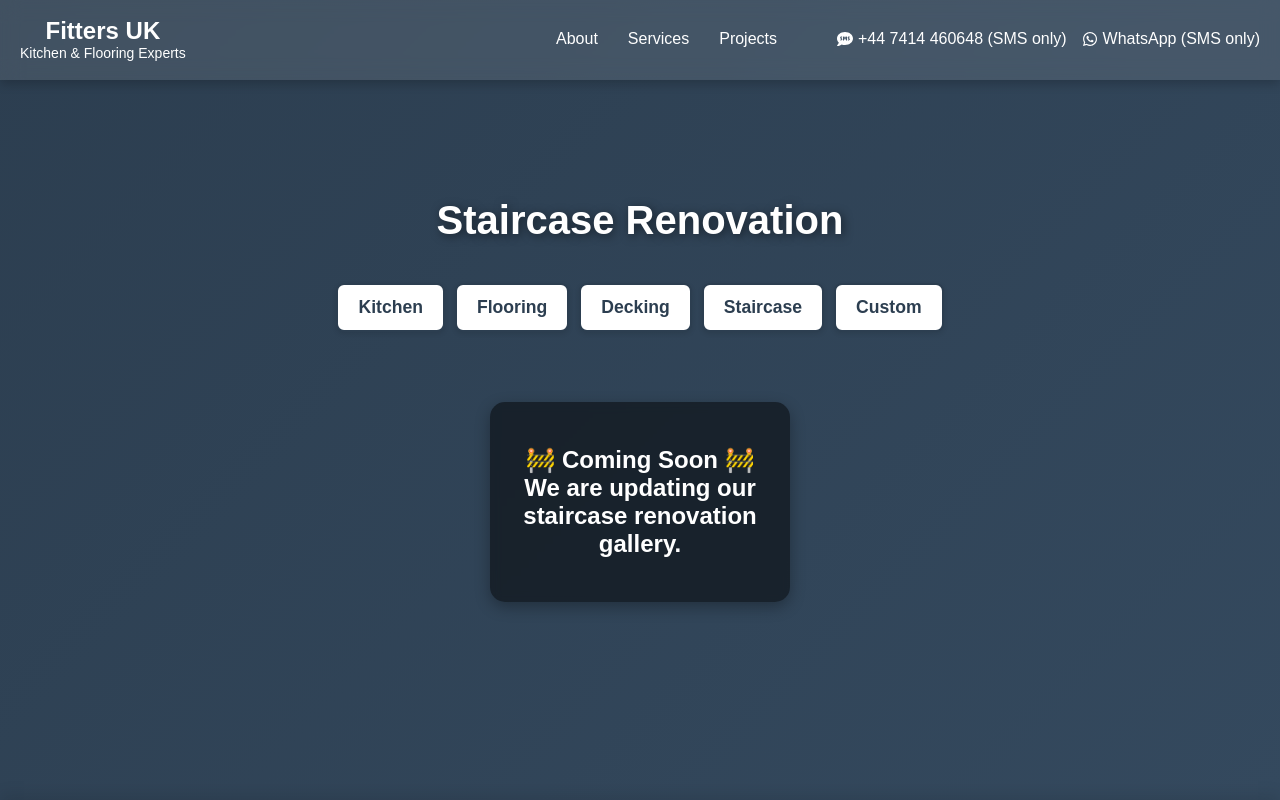
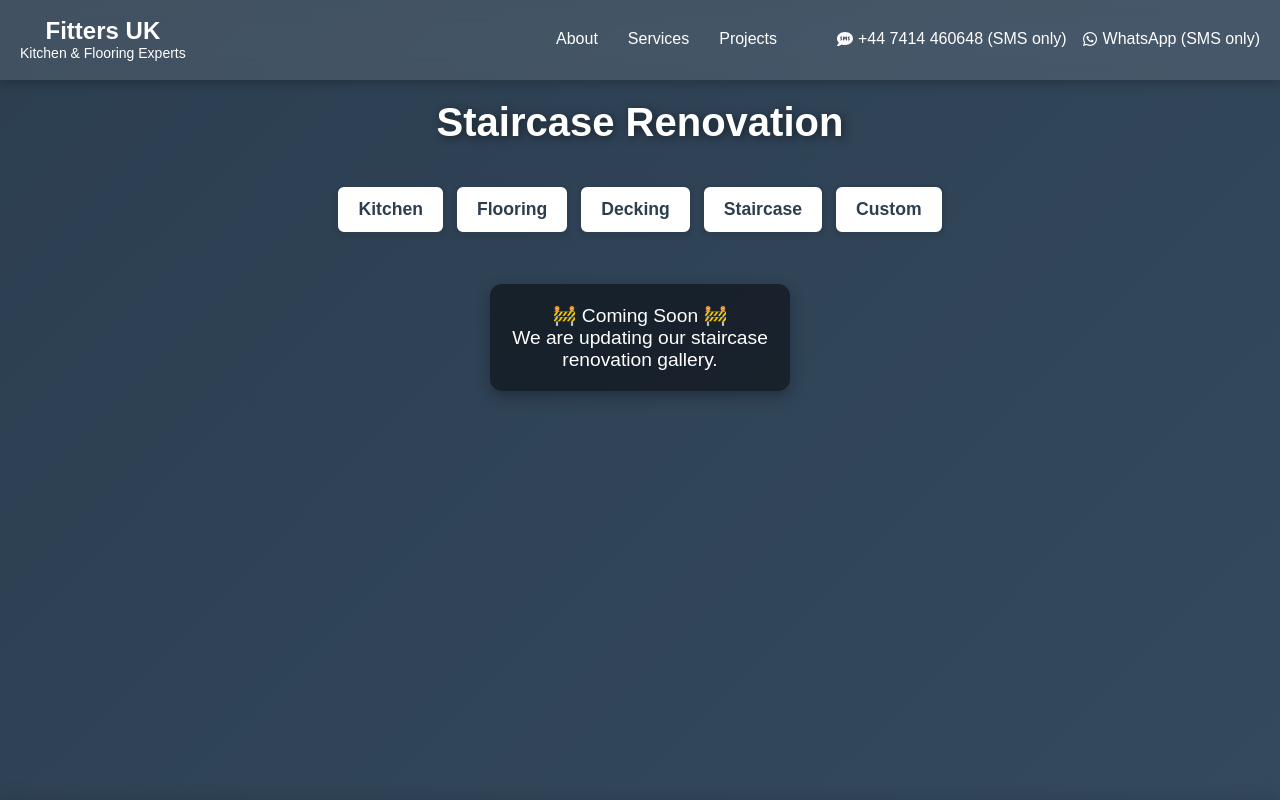
Before and after one commit to L11nas/kitchenfitter, a React (Vite) app: page /projects/staircase in a window 1280 px wide. Shown: the top 800 px of the page. Built offline with nearby package versions, Linux system fonts and the light colour scheme.

Commit message:
some text update

```diff
--- a/src/components/Footer/Footer.jsx
+++ b/src/components/Footer/Footer.jsx
@@ -53,7 +53,7 @@ export default function Footer() {
             <iframe
               src='https://www.google.com/maps/d/u/0/embed?mid=14HW21weW7r_NS8dsaUHVN_agE8A0KuI&ehbc=2E312F&noprof=1'
               width='100%'
-              height='180'
+              height='150'
               style={{ border: 0 }}
               allowFullScreen=''
               loading='lazy'
--- a/src/components/styles/custom.css
+++ b/src/components/styles/custom.css
@@ -3,22 +3,22 @@
   width: 100%;
   min-height: 100vh;
   background: linear-gradient(135deg, #2c3e50, #34495e);
-  color: white;
-  color: #333; /* Tamsiai pilkas tekstas, kad nebūtų per daug aštrus */
+  color: #333; /* Tamsiai pilkas tekstas */
   display: flex;
   flex-direction: column;
-  justify-content: center; /* Centruoja turinį vertikaliai */
-  align-items: center; /* Centruoja turinį horizontaliai */
-  text-align: center; /* Užtikrina, kad tekstas būtų centruotas */
-  padding: 40px 20px;
+  align-items: center;
+  text-align: center;
+  padding: 100px 20px 40px; /* Added top padding to avoid navbar overlap */
+  position: relative; /* For absolute positioning of elements if needed */
 }
 
 /* ✅ Projekto pavadinimas */
 .custom-title {
-  font-size: 2.2rem;
+  font-size: 2.5rem;
   color: white;
   margin-bottom: 30px;
   text-shadow: 2px 2px 10px rgba(0, 0, 0, 0.5);
+  z-index: 2; /* Ensure title is above overlay if used */
 }
 
 /* ✅ Kortelės konteineris */
@@ -27,50 +27,73 @@
   justify-content: center;
   align-items: center;
   flex-wrap: wrap;
-  gap: 20px;
-  margin-top: 40px;
+  gap: 15px; /* Reduced gap for better spacing */
+  margin-top: 20px; /* Reduced margin for better spacing */
+  width: 100%; /* Ensure container takes full width */
+  max-width: 1200px; /* Limit the maximum width */
+  padding: 0 10px; /* Add horizontal padding */
 }
 
 /* ✅ Projekto kortelė */
 .custom-card {
   position: relative;
-  width: 300px;
-  height: 200px;
-  border-radius: 15px;
+  width: 250px; /* Reduced width for better layout */
+  border-radius: 12px; /* Slightly softer corners */
   overflow: hidden;
-  background: rgba(255, 255, 255, 0.1); /* Pusiau permatomas fonas */
-  display: flex;
-  align-items: center;
-  justify-content: center;
+  background: rgba(255, 255, 255, 0.9); /* Lighter background */
+  transition: transform 0.3s ease, box-shadow 0.3s ease;
+  box-shadow: 0px 4px 10px rgba(0, 0, 0, 0.1); /* Soft shadow */
+}
+.custom-img {
+  width: 100%;
+  height: 100%;
+  object-fit: cover;
+}
+
+.custom-card:hover {
+  transform: scale(1.05);
+  box-shadow: 0px 8px 20px rgba(0, 0, 0, 0.15); /* Stronger shadow on hover */
+}
+
+.custom-card h3 {
+  position: absolute;
+  bottom: 0;
+  left: 0;
+  width: 100%;
+  padding: 12px;
+  font-size: 0.9rem;
+  text-align: center;
   color: white;
-  text-align: center;
-  font-size: 1.2rem;
-  font-weight: bold;
-  backdrop-filter: blur(5px);
-  transition: transform 0.3s ease, box-shadow 0.3s ease;
+  background: rgba(0, 0, 0, 0.4);
+  border-radius: 0 0 12px 12px;
+  font-weight: 500;
+  line-height: 1.4;
+  transition: background 0.3s ease-in-out;
+}
+
+.custom-card:hover h3 {
+  transform: scale(1.05);
+  box-shadow: 0px 8px 20px rgba(0, 0, 0, 0.15);
+  transition: all 0.3s ease-in-out;
 }
 
 /* ✅ „Coming Soon“ kortelė */
 .coming-soon {
   background: rgba(0, 0, 0, 0.5);
   color: white;
-  font-size: 1.5rem;
+  font-size: 1.2rem; /* Slightly smaller font */
   text-align: center;
   padding: 20px;
-  border-radius: 15px;
+  border-radius: 12px; /* Softer corners */
   box-shadow: 0 5px 15px rgba(0, 0, 0, 0.3);
-}
-
-/* ✅ Kortelės animacija */
-.custom-card:hover {
-  transform: scale(1.05);
-  box-shadow: 0 10px 20px rgba(255, 255, 255, 0.2);
+  width: 100%; /* Take full width */
+  max-width: 300px; /* Limit the maximum width */
 }
 
 /* 🔹 RESPONSYVUMAS */
 @media (max-width: 768px) {
   .custom-page {
-    padding: 30px;
+    padding: 80px 10px 20px; /* Adjust padding for smaller screens */
   }
 
   .custom-title {
@@ -78,16 +101,21 @@
   }
 
   .custom-container {
-    flex-direction: column;
+    flex-direction: column; /* Stack cards vertically on smaller screens */
+    align-items: center;
     gap: 10px;
   }
 
   .custom-card {
-    width: 250px;
-    height: 180px;
+    width: 90%; /* Cards take up more width on smaller screens */
+    max-width: 300px;
+  }
+  .custom-card h3 {
+    font-size: 0.8rem;
   }
 
   .coming-soon {
-    font-size: 1.2rem;
+    font-size: 1rem;
+    max-width: 90%;
   }
 }
--- a/src/components/styles/flooring.css
+++ b/src/components/styles/flooring.css
@@ -102,7 +102,7 @@
   background: rgba(0, 0, 0, 0.1);
   backdrop-filter: blur(10px);
   display: flex;
-  align-items: center;
+  align-items: flex-start;
   justify-content: center;
   cursor: pointer;
 }
--- a/src/components/styles/services.css
+++ b/src/components/styles/services.css
@@ -153,5 +153,6 @@
 
   .services-hero-text p {
     font-size: 1rem;
+    text-align: justify;
   }
 }
--- a/src/components/styles/staircase.css
+++ b/src/components/styles/staircase.css
@@ -3,14 +3,13 @@
   width: 100%;
   min-height: 100vh;
   background: linear-gradient(135deg, #2c3e50, #34495e);
-  color: white;
-  color: #333; /* Tamsiai pilkas tekstas, kad nebūtų per daug aštrus */
+  color: #333; /* Tamsiai pilkas tekstas */
   display: flex;
   flex-direction: column;
-  justify-content: center; /* Centruoja turinį vertikaliai */
-  align-items: center; /* Centruoja turinį horizontaliai */
-  text-align: center; /* Užtikrina, kad tekstas būtų centruotas */
-  padding: 40px 20px;
+  align-items: center;
+  text-align: center;
+  padding: 100px 20px 40px; /* Added top padding to avoid navbar overlap */
+  position: relative; /* For absolute positioning of elements if needed */
 }
 
 /* ✅ Projekto pavadinimas */
@@ -19,73 +18,116 @@
   color: white;
   margin-bottom: 30px;
   text-shadow: 2px 2px 10px rgba(0, 0, 0, 0.5);
+  z-index: 2; /* Ensure title is above overlay if used */
 }
+
+/* 🔹 Navigacijos tarp kategorijų mygtukai */
 .category-navigation {
   display: flex;
-  flex-wrap: wrap; /* Jei netelpa, keliasi žemyn */
+  flex-wrap: wrap;
   justify-content: center;
   gap: 10px;
   margin-bottom: 20px;
   padding: 10px 0;
+  z-index: 2; /* Ensure navigation is above overlay if used */
 }
+
 /* ✅ Kortelės konteineris */
 .staircase-container {
   display: flex;
   justify-content: center;
   align-items: center;
   flex-wrap: wrap;
-  gap: 20px;
-  margin-top: 40px;
+  gap: 15px; /* Reduced gap for better spacing */
+  margin-top: 20px; /* Reduced margin for better spacing */
+  width: 100%; /* Ensure container takes full width */
+  max-width: 1200px; /* Limit the maximum width */
+  padding: 0 10px; /* Add horizontal padding */
 }
 
 /* ✅ Projekto kortelė */
 .staircase-card {
   position: relative;
-  width: 300px;
-  height: 200px;
-  border-radius: 15px;
+  width: 250px; /* Reduced width for better layout */
+  border-radius: 12px; /* Slightly softer corners */
   overflow: hidden;
-  background: rgba(255, 255, 255, 0.1); /* Pusiau permatomas fonas */
-  display: flex;
-  align-items: center;
-  justify-content: center;
+  background: rgba(255, 255, 255, 0.9); /* Lighter background */
+  transition: transform 0.3s ease, box-shadow 0.3s ease;
+  box-shadow: 0px 4px 10px rgba(0, 0, 0, 0.1); /* Soft shadow */
+}
+
+.staircase-img {
+  width: 100%;
+  height: 100%;
+  object-fit: cover;
+}
+
+.staircase-card:hover {
+  transform: scale(1.05);
+  box-shadow: 0px 8px 20px rgba(0, 0, 0, 0.15); /* Stronger shadow on hover */
+}
+
+.staircase-card h3 {
+  position: absolute;
+  bottom: 0;
+  left: 0;
+  width: 100%;
+  padding: 12px;
+  font-size: 0.9rem;
+  text-align: center;
   color: white;
-  text-align: center;
-  font-size: 1.2rem;
-  font-weight: bold;
-  backdrop-filter: blur(5px);
-  transition: transform 0.3s ease, box-shadow 0.3s ease;
+  background: rgba(0, 0, 0, 0.4);
+  border-radius: 0 0 12px 12px;
+  font-weight: 500;
+  line-height: 1.4;
+  transition: background 0.3s ease-in-out;
+}
+
+.staircase-card:hover h3 {
+  transform: scale(1.05);
+  box-shadow: 0px 8px 20px rgba(0, 0, 0, 0.15);
+  transition: all 0.3s ease-in-out;
 }
 
 /* ✅ „Coming Soon“ kortelė */
 .coming-soon {
   background: rgba(0, 0, 0, 0.5);
   color: white;
-  font-size: 1.5rem;
+  font-size: 1.2rem; /* Slightly smaller font */
   text-align: center;
   padding: 20px;
-  border-radius: 15px;
+  border-radius: 12px; /* Softer corners */
   box-shadow: 0 5px 15px rgba(0, 0, 0, 0.3);
-}
-
-/* ✅ Kortelės animacija */
-.staircase-card:hover {
-  transform: scale(1.05);
-  box-shadow: 0 10px 20px rgba(255, 255, 255, 0.2);
+  width: 100%; /* Take full width */
+  max-width: 300px; /* Limit the maximum width */
 }
 
 /* 🔹 RESPONSYVUMAS */
 @media (max-width: 768px) {
+  .staircase-page {
+    padding: 80px 10px 20px; /* Adjust padding for smaller screens */
+  }
+
   .staircase-title {
     font-size: 2rem;
   }
 
+  .staircase-container {
+    flex-direction: column; /* Stack cards vertically on smaller screens */
+    align-items: center;
+    gap: 10px;
+  }
+
   .staircase-card {
-    width: 250px;
-    height: 180px;
+    width: 90%; /* Cards take up more width on smaller screens */
+    max-width: 300px;
+  }
+  .staircase-card h3 {
+    font-size: 0.8rem;
   }
 
   .coming-soon {
-    font-size: 1.2rem;
+    font-size: 1rem;
+    max-width: 90%;
   }
 }
```
Also changed, not shown: src/components/Navbar/Navbar.jsx (+38 -9 lines), src/components/Reviews.jsx (+7 -15 lines), public/fblogo.jpg (added).
